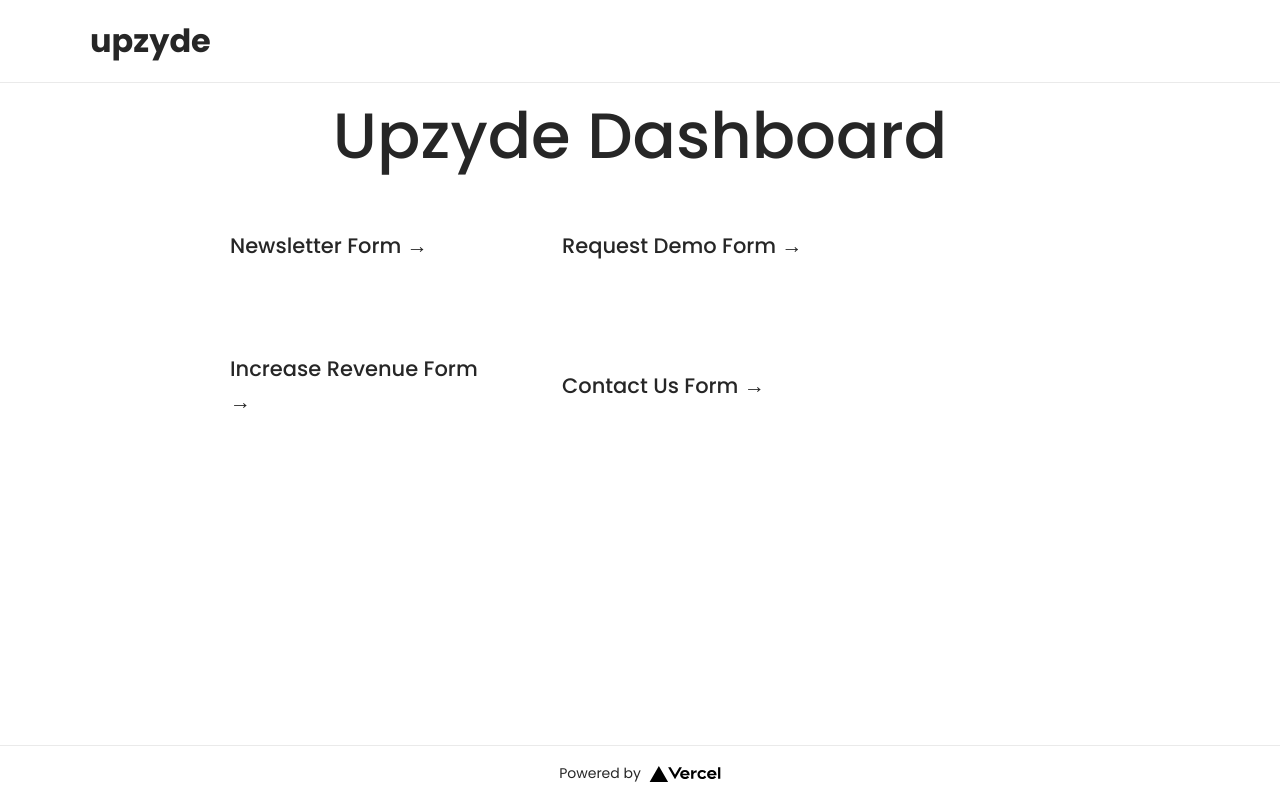
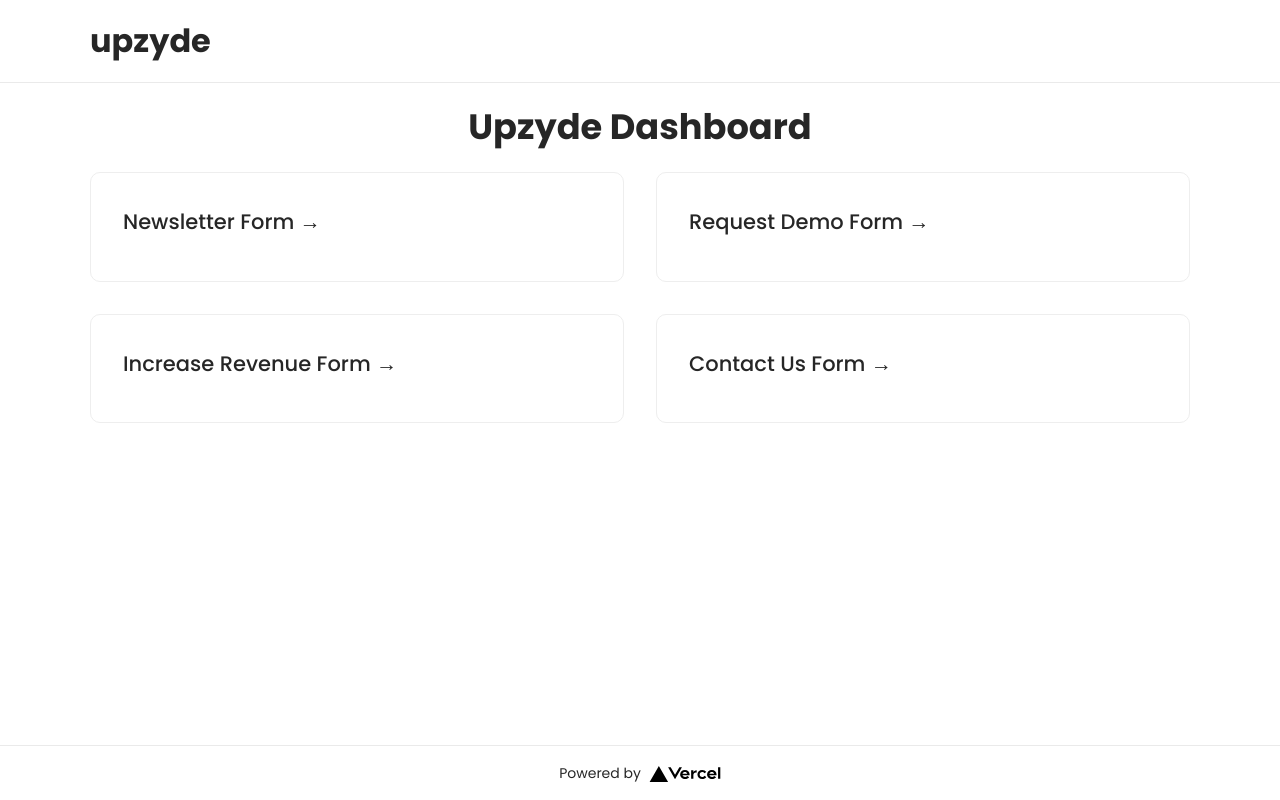
Before and after one commit to arvind-adsparc/upzyde-api, a Next.js app: page / in a window 1280 px wide. Built offline with nearby package versions, Linux system fonts and the light colour scheme.

Commit message:
dashboard homepage ui

```diff
--- a/pages/index.js
+++ b/pages/index.js
@@ -1,65 +1,34 @@
 import Head from "next/head";
-import Image from "next/image";
-import { Card } from "antd";
-import styles from "../styles/Home.module.css";
 import Link from "next/link";
 import Layout from "../models/components/Layout/layout";
 
 export default function Home() {
   return (
     <Layout>
-      <div className={styles.container}>
+      <div>
         <Head>
           <title>Create Next App</title>
           <meta name="description" content="Generated by create next app" />
           <link rel="icon" href="/favicon.ico" />
         </Head>
 
-        <h1 className={styles.title}>Upzyde Dashboard</h1>
+        <h1 className="title">Upzyde Dashboard</h1>
 
-        <div className={styles.grid}>
-          <div className="site-card-border-less-wrapper">
-            <Card
-              bordered={false}
-              style={{
-                width: 300,
-              }}
-            >
+        <div className="grid-container">
+          <div className="card">
             <h2>Newsletter Form &rarr;</h2>
-            </Card>
           </div>
-          <div className="site-card-border-less-wrapper">
-            <Card
-              bordered={false}
-              style={{
-                width: 300,
-              }}
-            >
+          <div className="card">
             <h2>Request Demo Form &rarr;</h2>
-            </Card>
           </div>
-          <div className="site-card-border-less-wrapper">
-            <Card
-              bordered={false}
-              style={{
-                width: 300,
-              }}
-            >
+          <div className="card">
             <h2>Increase Revenue Form &rarr;</h2>
-            </Card>
           </div>
 
-          <div className="site-card-border-less-wrapper">
-            <Card
-              bordered={false}
-              style={{
-                width: 300,
-              }}
-            >
+          <div className="card">
             <Link href="/contact-form">
               <h2>Contact Us Form &rarr;</h2>
             </Link>
-            </Card>
           </div>
         </div>
       </div>
--- a/styles/globals.css
+++ b/styles/globals.css
@@ -1,12 +1,9 @@
 @import "antd/dist/antd.css";
-@import url('https://fonts.googleapis.com/css2?family=Poppins:wght@400;500;700&display=swap');
-
+@import url("https://fonts.googleapis.com/css2?family=Poppins:wght@400;500;700&display=swap");
 
 * {
-  font-family: 'Poppins', sans-serif;
+  font-family: "Poppins", sans-serif;
 }
-
-
 
 html,
 body {
@@ -19,13 +16,13 @@ body {
 a {
   color: inherit;
   text-decoration: none;
+  cursor: pointer;
 }
 
 .inner-container {
   width: 90%;
   max-width: 1100px;
   margin: 0 auto;
-
 }
 
 * {
@@ -37,13 +34,10 @@ a {
   font-size: 2rem;
 }
 
-
 .logo {
   height: 1em;
   margin-left: 0.5rem;
 }
-
-
 
 .header {
   padding: 1rem 0;
@@ -52,15 +46,34 @@ a {
   right: 0;
   top: 0;
   width: 100%;
-
 }
 
 .page-content {
   padding: 1rem 0;
 }
 
+.title {
+  text-align: center;
+  font-size: 2.2rem;
+  font-weight: bold;
+}
 
+.grid-container {
+  display: grid;
+  grid-template-columns: 1fr 1fr;
+  gap: 2rem;
+}
 
+.card {
+  border: 1px solid #eee;
+  padding: 2rem;
+  border-radius: 10px;
+}
+
+.card h2:hover {
+  text-decoration: underline;
+  cursor: pointer;
+}
 
 /* footer styles */
 
```
Lines whose indentation alone changed are shown as unchanged.
